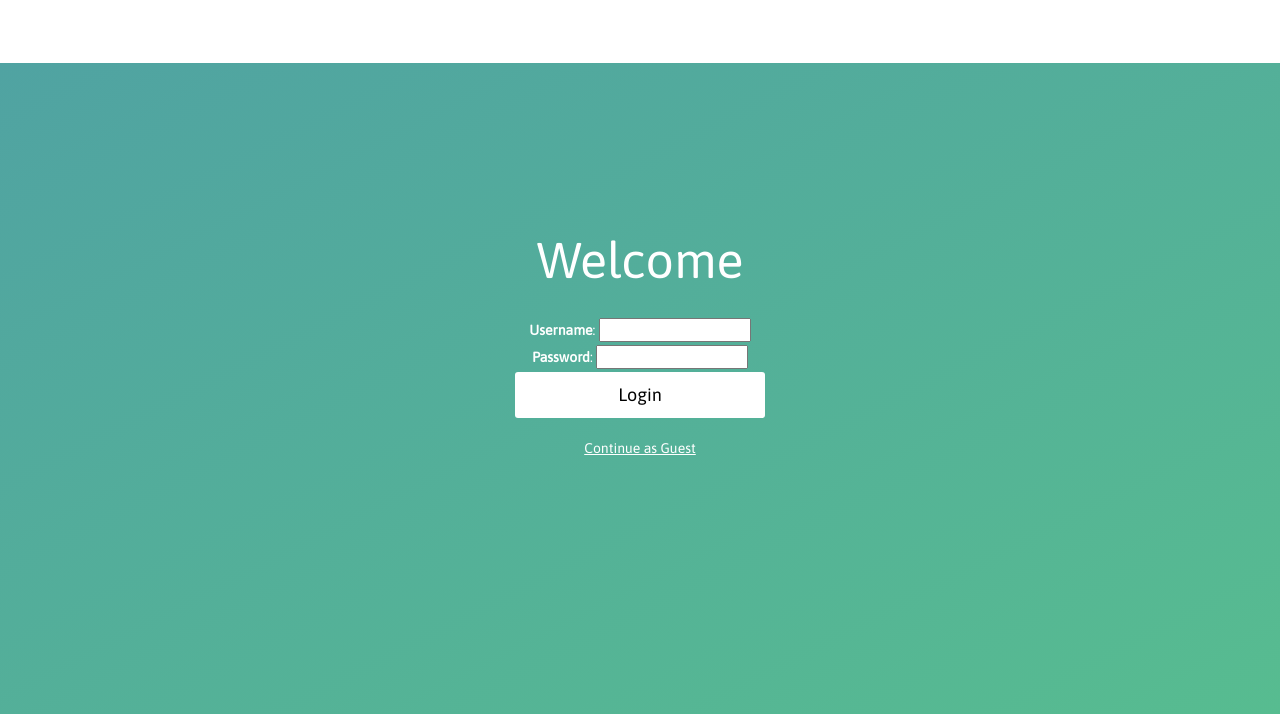
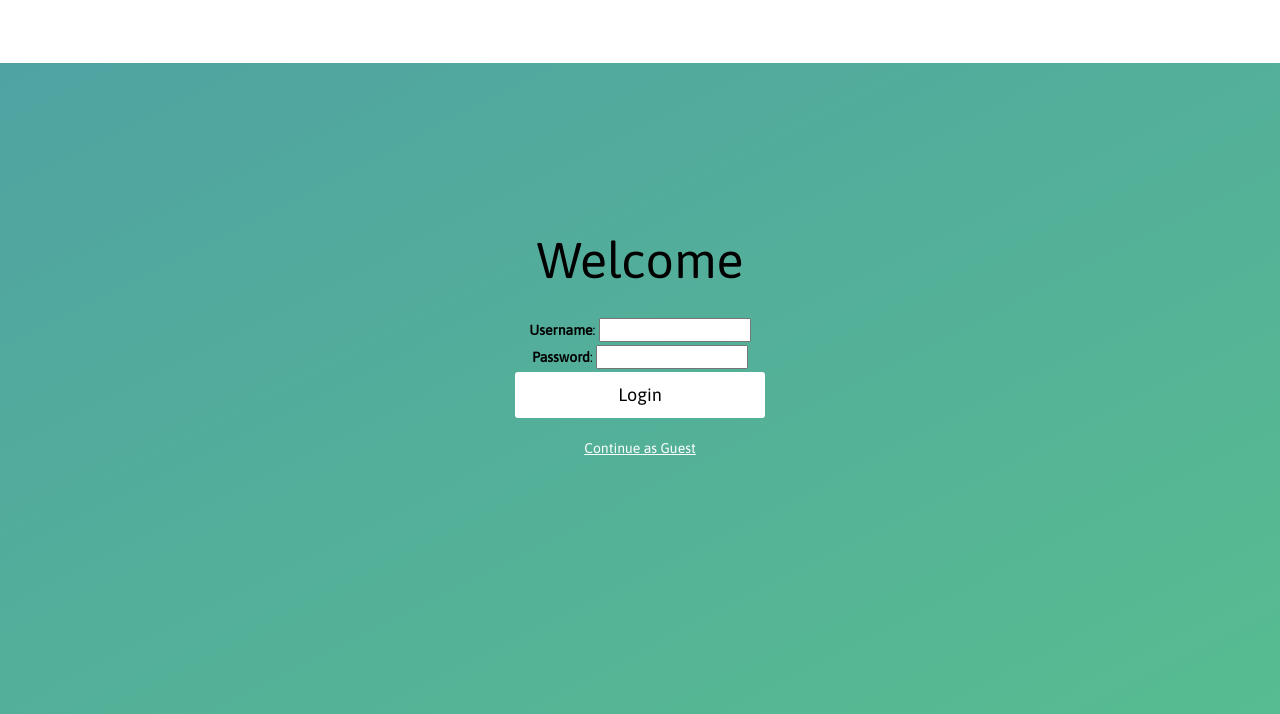
Before and after one commit to adithyaj/calhacks4, a Flask app: page / in a window 1280 px wide. Shown: the part 537-1251 px from the top of the page. Run offline with Flask 2, Linux system fonts and the light colour scheme; parts of the project's set-up code (start-up, migrations or seed data) failed here and were passed over; some libraries are stand-ins or nearby versions.

Commit message:
changes for db

```diff
--- a/backend/main.py
+++ b/backend/main.py
@@ -7,7 +7,7 @@ import os
 import json
 import sqlite3
 
-keys = load_keys()
+#keys = load_keys()
 app = Flask(__name__) # create the application instance
 app.config['SECRET_KEY'] = "bobjeff" #keys['wtf_secret_key']
 print(app.config['SECRET_KEY'])
--- a/backend/templates/index.html
+++ b/backend/templates/index.html
@@ -22,8 +22,6 @@
 	    margin-bottom: 100px;
     }
 
-
-
     @import url(https://fonts.googleapis.com/css?family=Source+Sans+Pro:200,300);
 
 	@prim: #53e3a6;
@@ -37,12 +35,12 @@
 	}
 
 	body{
-		color: white;
+		color: black;
 		font-weight: 300;
 
 		::-webkit-input-placeholder { /* WebKit browsers */
 			font-family: 'Source Sans Pro', sans-serif;
-				color:    white;
+				color:    black;
 			font-weight: 300;
 		}
 
@@ -161,10 +159,9 @@
 		<form class="form" action="{{ url_for('index') }}" method="Post">
 			<div> {{ form.username.label }}: {{ form.username() }}</div>
 			<div>  {{ form.password.label }}: {{ form.password() }}</div>
-
  			<button style = "color: black;" type="submit" id="login-button" >Login</button>
 		</form>
-		<a href= "home.html"><p style = "text-decoration: underline; color: white;"> Continue as Guest </p>  </a>
+		<a href= "create_user"><p style = "text-decoration: underline; color: white;"> Continue as Guest </p>  </a>
 	</div>
 
 </div>
```
Also changed, not shown: backend/planet.db.
